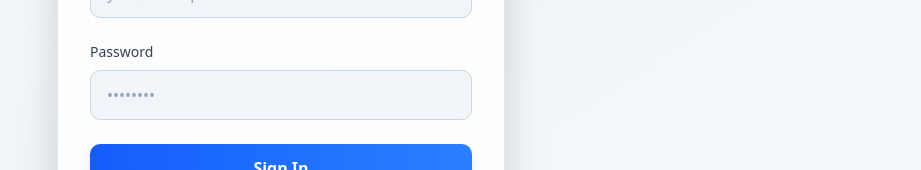
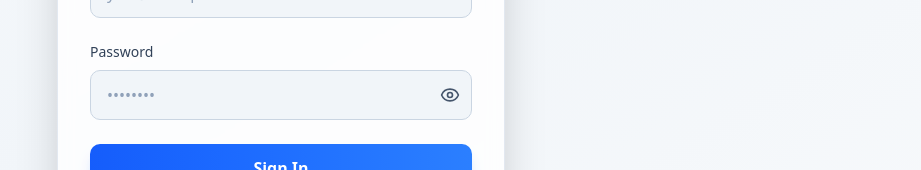
Before and after one commit to jash707/Ventura, a Next.js app in the folder frontend/: page /login in a window 1280 px wide. Shown: the part 366-536 px from the top of the page, without its empty margins (359-1280 px from the left). Built offline with nearby package versions, Linux system fonts and the light colour scheme; no server answers.

Commit message:
add password view option

```diff
--- a/frontend/src/app/deals/page.tsx
+++ b/frontend/src/app/deals/page.tsx
@@ -43,8 +43,8 @@ export default function DealsPage() {
     // Optimistically update local state
     setDeals((prev) =>
       prev.map((deal) =>
-        deal.id === dealId ? { ...deal, stage: newStage } : deal
-      )
+        deal.id === dealId ? { ...deal, stage: newStage } : deal,
+      ),
     );
   };
 
@@ -59,7 +59,7 @@ export default function DealsPage() {
 
   return (
     <ProtectedRoute>
-      <div className="min-h-screen bg-gradient-to-br from-slate-50 via-slate-100 to-slate-50 dark:from-slate-950 dark:via-slate-900 dark:to-slate-950 transition-colors">
+      <div className="min-h-screen bg-linear-to-br from-slate-50 via-slate-100 to-slate-50 dark:from-slate-950 dark:via-slate-900 dark:to-slate-950 transition-colors">
         {/* Header */}
         <div className="border-b border-slate-200 dark:border-slate-800 bg-white/50 dark:bg-slate-900/50 backdrop-blur-sm transition-colors">
           <div className="max-w-[1600px] mx-auto px-4 sm:px-6 lg:px-8 py-6">
--- a/frontend/src/app/login/page.tsx
+++ b/frontend/src/app/login/page.tsx
@@ -5,6 +5,7 @@ import { useRouter } from "next/navigation";
 import { useAuth } from "@/contexts/AuthContext";
 import Link from "next/link";
 import { ThemeToggle } from "@/components/ThemeToggle";
+import { Eye, EyeOff } from "lucide-react";
 
 export default function LoginPage() {
   const router = useRouter();
@@ -20,6 +21,8 @@ export default function LoginPage() {
   const [password, setPassword] = useState("");
   const [error, setError] = useState("");
   const [loading, setLoading] = useState(false);
+
+  const [showPassword, setShowPassword] = useState(false);
 
   const handleSubmit = async (e: React.FormEvent) => {
     e.preventDefault();
@@ -37,7 +40,7 @@ export default function LoginPage() {
   };
 
   return (
-    <div className="min-h-screen bg-gradient-to-br from-slate-50 via-slate-100 to-slate-50 dark:from-slate-950 dark:via-slate-900 dark:to-slate-950 transition-colors flex items-center justify-center p-4">
+    <div className="min-h-screen bg-linear-to-br from-slate-50 via-slate-100 to-slate-50 dark:from-slate-950 dark:via-slate-900 dark:to-slate-950 transition-colors flex items-center justify-center p-4">
       {/* Theme Toggle - Top Right */}
       <div className="absolute top-4 right-4">
         <ThemeToggle />
@@ -83,7 +86,7 @@ export default function LoginPage() {
                 value={email}
                 onChange={(e) => setEmail(e.target.value)}
                 required
-                className="w-full px-4 py-3 bg-slate-100 dark:bg-slate-800/50 border border-slate-300 dark:border-slate-700 transition-colors rounded-lg text-slate-900 dark:text-white placeholder-slate-400 dark:placeholder-slate-500 focus:outline-none focus:ring-2 focus:ring-blue-500 focus:border-transparent transition"
+                className="w-full px-4 py-3 bg-slate-100 dark:bg-slate-800/50 border border-slate-300 dark:border-slate-700 transition-colors rounded-lg text-slate-900 dark:text-white placeholder-slate-400 dark:placeholder-slate-500 focus:outline-none focus:ring-2 focus:ring-blue-500 focus:border-transparent"
                 placeholder="you@example.com"
               />
             </div>
@@ -96,22 +99,35 @@ export default function LoginPage() {
               >
                 Password
               </label>
+              <div className="relative">
                 <input
                   id="password"
-                type="password"
+                  type={showPassword ? "text" : "password"}
                   value={password}
                   onChange={(e) => setPassword(e.target.value)}
                   required
-                className="w-full px-4 py-3 bg-slate-100 dark:bg-slate-800/50 border border-slate-300 dark:border-slate-700 transition-colors rounded-lg text-slate-900 dark:text-white placeholder-slate-400 dark:placeholder-slate-500 focus:outline-none focus:ring-2 focus:ring-blue-500 focus:border-transparent transition"
+                  className="w-full px-4 py-3 bg-slate-100 dark:bg-slate-800/50 border border-slate-300 dark:border-slate-700 rounded-lg text-slate-900 dark:text-white placeholder-slate-400 dark:placeholder-slate-500 focus:outline-none focus:ring-2 focus:ring-blue-500 focus:border-transparent transition pr-10"
                   placeholder="••••••••"
                 />
+                <button
+                  type="button"
+                  onClick={() => setShowPassword(!showPassword)}
+                  className="absolute inset-y-0 right-0 pr-3 flex items-center text-slate-600 dark:text-slate-400 hover:text-slate-800 dark:hover:text-slate-200"
+                >
+                  {showPassword ? (
+                    <EyeOff className="h-5 w-5" />
+                  ) : (
+                    <Eye className="h-5 w-5" />
+                  )}
+                </button>
+              </div>
             </div>
 
             {/* Submit Button */}
             <button
               type="submit"
               disabled={loading}
-              className="w-full bg-gradient-to-r from-blue-600 to-blue-500 hover:from-blue-500 hover:to-blue-400 text-white font-semibold py-3 px-4 rounded-lg transition-all duration-200 disabled:opacity-50 disabled:cursor-not-allowed shadow-lg shadow-blue-500/20"
+              className="w-full bg-linear-to-r from-blue-600 to-blue-500 hover:from-blue-500 hover:to-blue-400 text-white font-semibold py-3 px-4 rounded-lg transition-all duration-200 disabled:opacity-50 disabled:cursor-not-allowed shadow-lg shadow-blue-500/20"
             >
               {loading ? "Signing in..." : "Sign In"}
             </button>
--- a/frontend/src/contexts/AuthContext.tsx
+++ b/frontend/src/contexts/AuthContext.tsx
@@ -13,7 +13,7 @@ interface AuthContextType {
     password: string,
     name: string,
     organizationName?: string,
-    inviteCode?: string
+    inviteCode?: string,
   ) => Promise<void>;
   logout: () => Promise<void>;
 }
@@ -30,7 +30,7 @@ export function AuthProvider({ children }: { children: React.ReactNode }) {
       try {
         const currentUser = await authApi.getCurrentUser();
         setUser(currentUser);
-      } catch (error) {
+      } catch {
         // User is not authenticated
         setUser(null);
       } finally {
@@ -51,7 +51,7 @@ export function AuthProvider({ children }: { children: React.ReactNode }) {
     password: string,
     name: string,
     organizationName?: string,
-    inviteCode?: string
+    inviteCode?: string,
   ) => {
     const response = await authApi.register({
       email,
```
Lines whose indentation alone changed are shown as unchanged.
